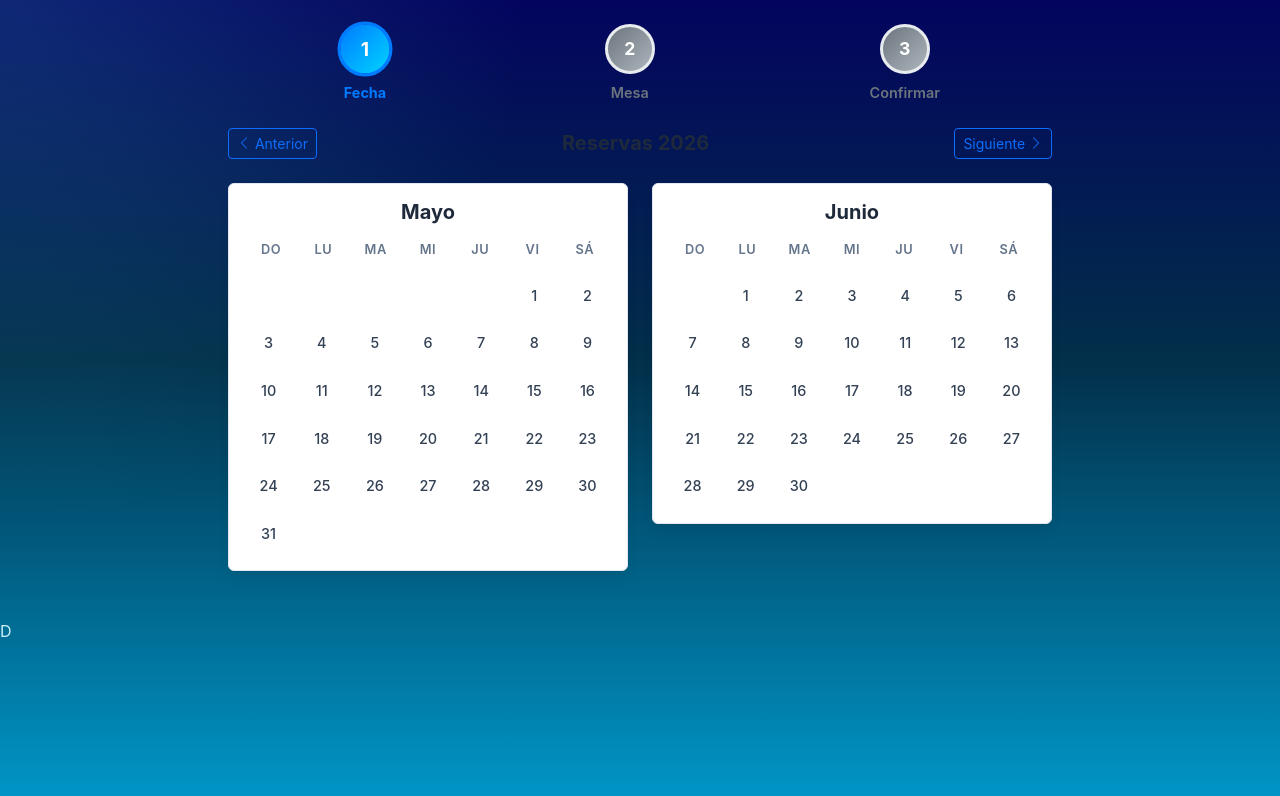
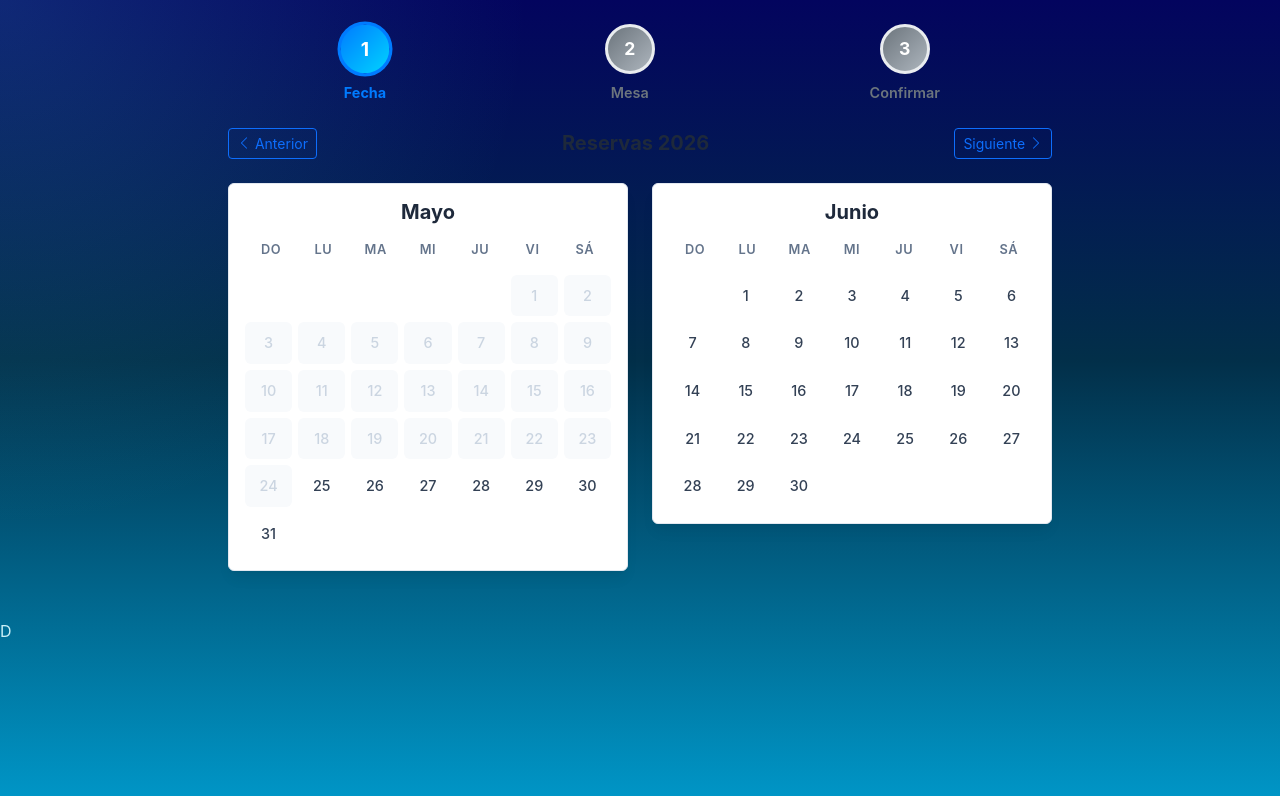
Before and after one commit to Armando-Zav/Proyecto-Real-Pez, a website: page reservacion.html in a window 1280 px wide. Drawn offline with nearby package versions, Linux system fonts and the light colour scheme.

Commit message:
Funcion de bloqueo de fecha para reservacion

```diff
--- a/css/reservacion.css
+++ b/css/reservacion.css
@@ -219,6 +219,14 @@
 /* Celdas vacías de relleno */
 .empty-cell {
     cursor: default;
+}
+
+/* Día deshabilitado (Hoy y fechas pasadas) */
+.day-cell.disabled-day {
+    color: #cbd5e1 !important;       /* Gris claro texturizado (apagado) */
+    background-color: #f8fafc !important; /* Fondo grisáceo muy sutil */
+    cursor: not-allowed !important;  /* Cambia el cursor a un símbolo de prohibido */
+    pointer-events: none;            /* Bloquea cualquier intento de clic por seguridad */
 }
 
 /* ==========================================
--- a/js/reservacion.js
+++ b/js/reservacion.js
@@ -104,6 +104,10 @@ function buildMonthGrid(year, monthIndex, titleId, gridId) {
     const firstDayIndex = new Date(year, monthIndex, 1).getDay();
     const totalDays = new Date(year, monthIndex + 1, 0).getDate();
 
+    // 1. Obtener la fecha de hoy a medianoche (limpia de horas)
+    const hoy = new Date();
+    hoy.setHours(0, 0, 0, 0);
+
     // Inyectar celdas en blanco para los días desfasados del mes
     for (let i = 0; i < firstDayIndex; i++) {
         const emptyCell = document.createElement('div');
@@ -114,7 +118,6 @@ function buildMonthGrid(year, monthIndex, titleId, gridId) {
     // Dibujar los días del mes actual
     for (let day = 1; day <= totalDays; day++) {
         const dayCell = document.createElement('div');
-        dayCell.classList.add('day-cell');
         dayCell.innerText = day;
 
         // Estructurar la cadena en formato estándar YYYY-MM-DD
@@ -124,12 +127,24 @@ function buildMonthGrid(year, monthIndex, titleId, gridId) {
 
         dayCell.setAttribute('data-date', fullDateStr);
 
+        // 2. Crear objeto Date para el día de la celda actual
+        const fechaCelda = new Date(year, monthIndex, day);
+
+        // 3. CONTROL DE REGLA DE NEGOCIO: Bloquear hoy y el pasado
+        if (fechaCelda <= hoy) {
+            // Si el día es menor o igual a hoy, se bloquea visualmente
+            dayCell.classList.add('day-cell', 'disabled-day');
+            // Al no tener addEventListener('click'), queda totalmente inerte
+        } else {
+            // Si es de mañana en adelante, el día es completamente válido
+            dayCell.classList.add('day-cell');
+
             // Mantener pintado si coincide con la selección actual
             if (window.fechaSeleccionada === fullDateStr) {
                 dayCell.classList.add('selected-day');
             }
 
-        // Manejador de selección de celda
+            // Manejador de selección de celda (Solo activo para días permitidos)
             dayCell.addEventListener('click', function () {
                 document.querySelectorAll('.day-cell.selected-day').forEach(el => el.classList.remove('selected-day'));
                 this.classList.add('selected-day');
@@ -139,6 +154,7 @@ function buildMonthGrid(year, monthIndex, titleId, gridId) {
                 // Abrir el modal de especificaciones directamente
                 abrirModalFecha();
             });
+        }
 
         gridElement.appendChild(dayCell);
     }
```
Lines whose indentation alone changed are shown as unchanged.
